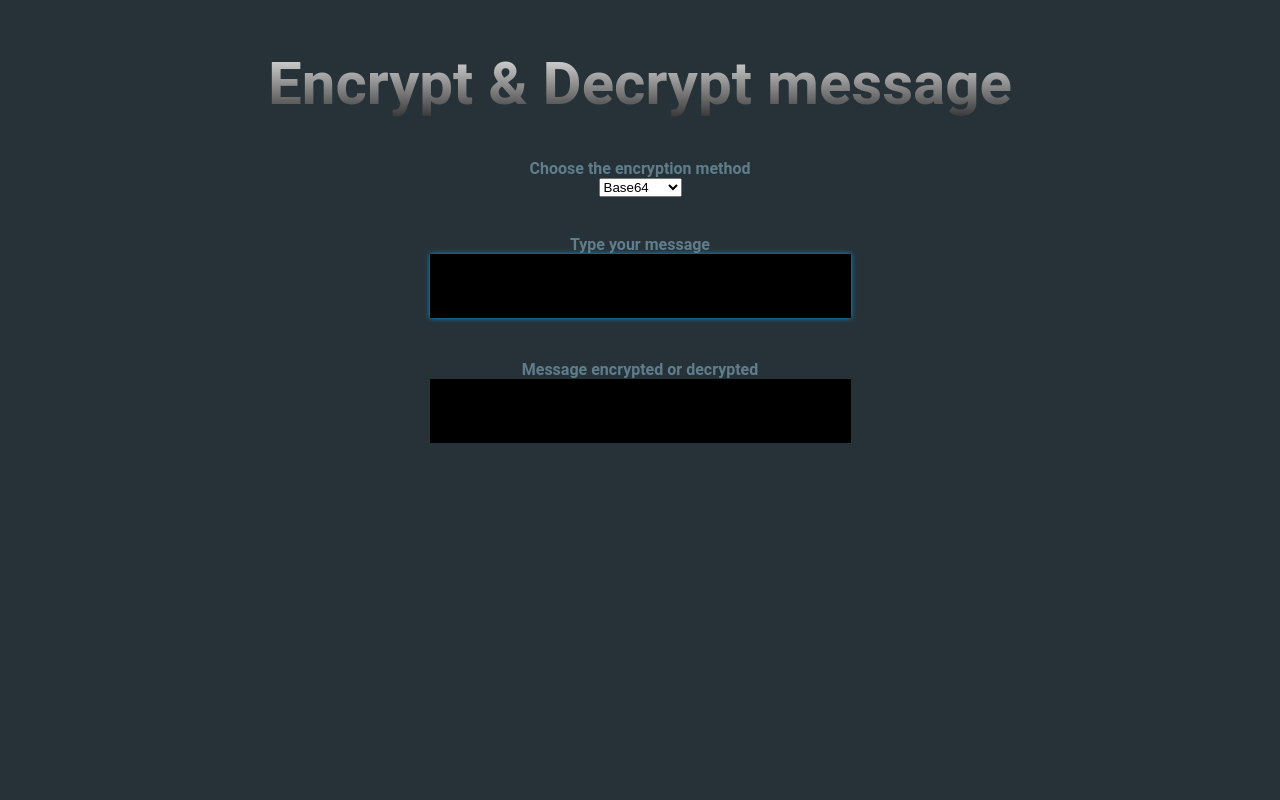
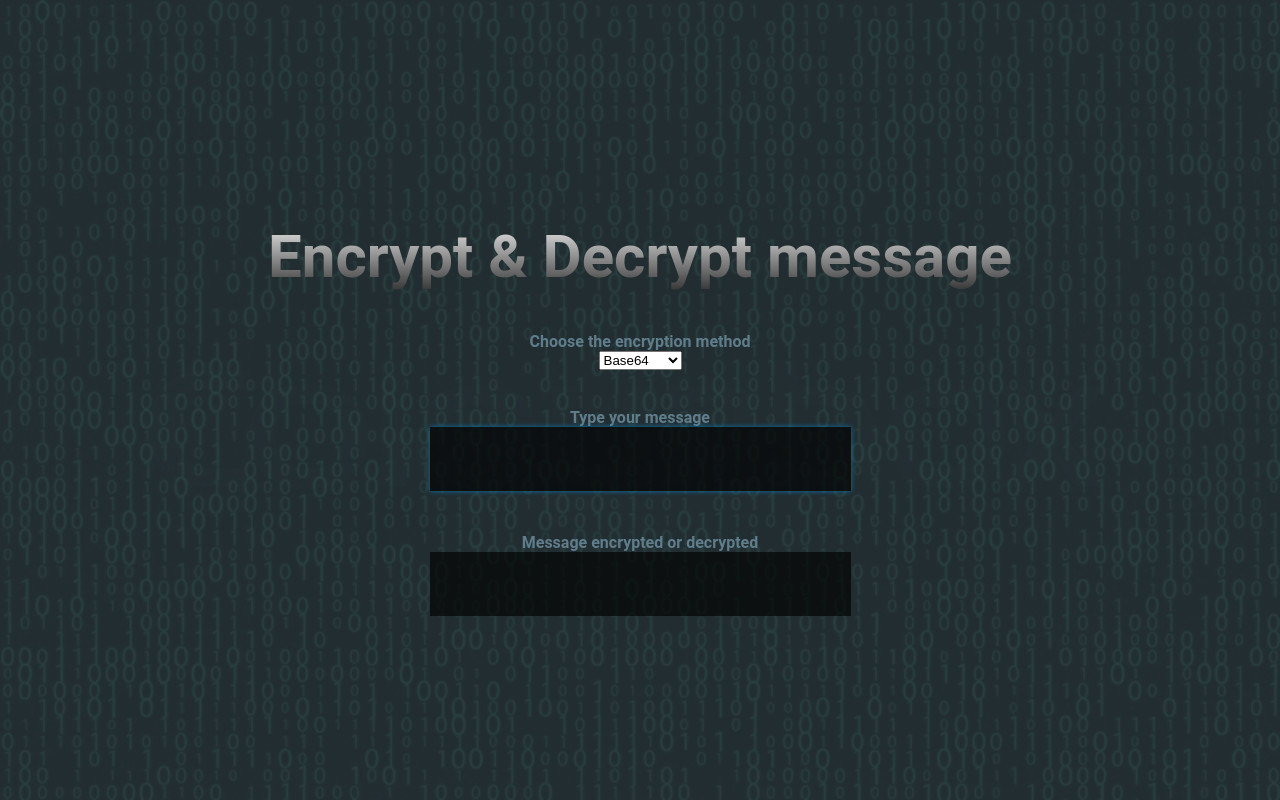
Before and after one commit to SmileyBoy321/Message-Encode-Decode, a Python web app: template templates/index.html in a window 1280 px wide. Run offline with Jinja, Linux system fonts and the light colour scheme; the template is opened without the code that fills it, so the values that code supplies are empty.

Commit message:
Centered things on the middle of the screen, added cool background image as well to make front-end look lit

```diff
--- a/static/styles.css
+++ b/static/styles.css
@@ -1,5 +1,12 @@
+html {
+    background-image: url(images/cool_background.png);
+    -webkit-background-size: cover;
+    -moz-background-size: cover;
+    -o-background-size: cover;
+    background-size: cover;
+}
+
 body {
-    background-color: #263238;
     font-family: Roboto;
     font-weight: bold;
 }
@@ -9,6 +16,12 @@ body {
     flex-flow: column wrap;
     justify-content: center;
     align-items: center;
+    position: fixed;
+    width: 100%;
+    height: 100%;
+    left: 0;
+    top: 0;
+    background: rgba(38, 50, 56, 0.9);
 }
 
 .flex-container h1 {
@@ -35,6 +48,7 @@ body {
     background-color: black;
     border: none;
 	outline: none;
+    opacity: 65%;
 }
 
 .flex-container textarea:focus {
--- a/templates/index.html
+++ b/templates/index.html
@@ -3,7 +3,7 @@
 
 <head>
     <title>Message Encode Decode</title>
-    <link type="text/css" rel="stylesheet" href="/static/styles.css">
+    <link type="text/css" rel="stylesheet" href="../static/styles.css">
 </head>
 
 <body>
```
Also changed, not shown: static/images/cool_background.png (added).
